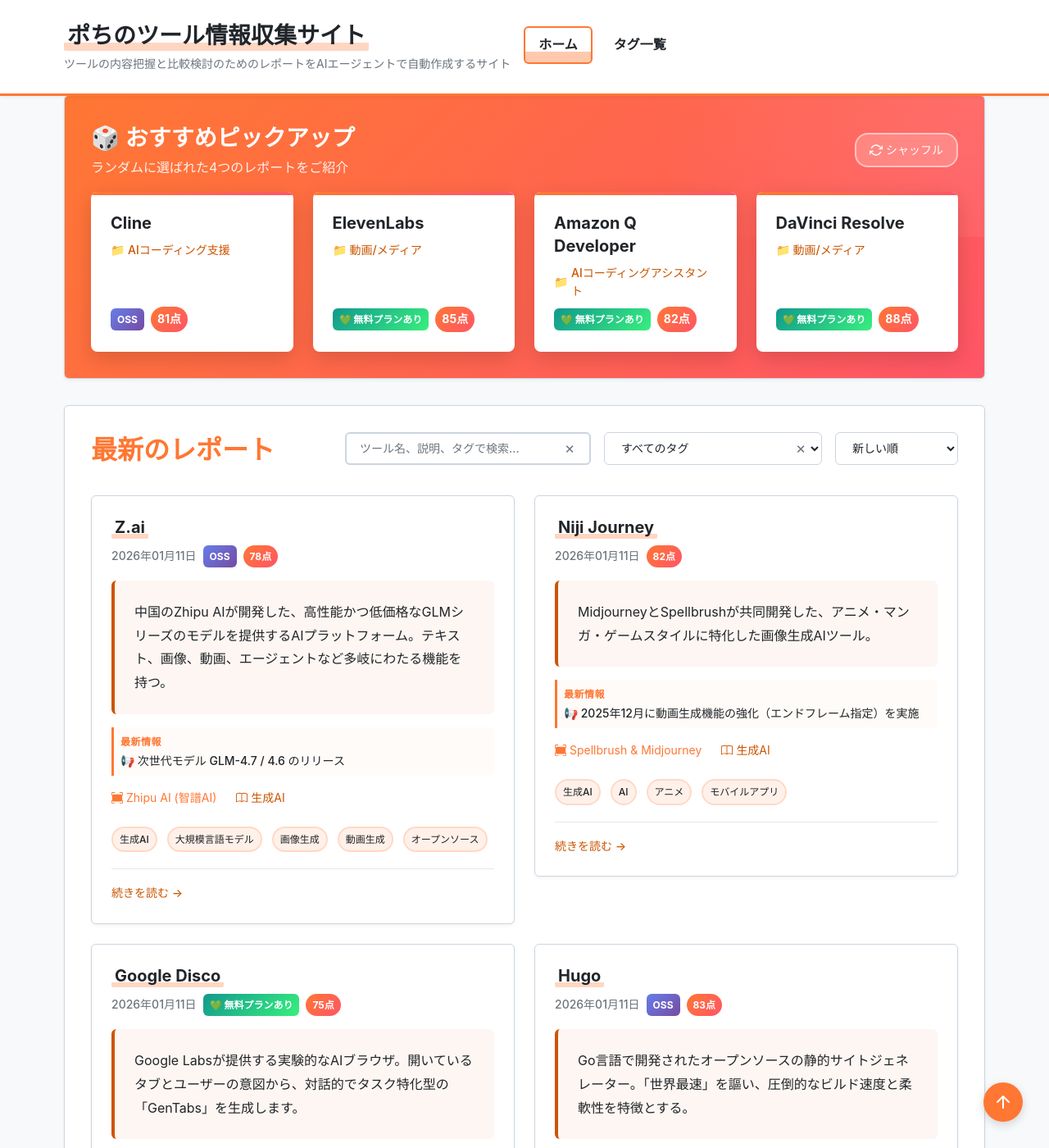
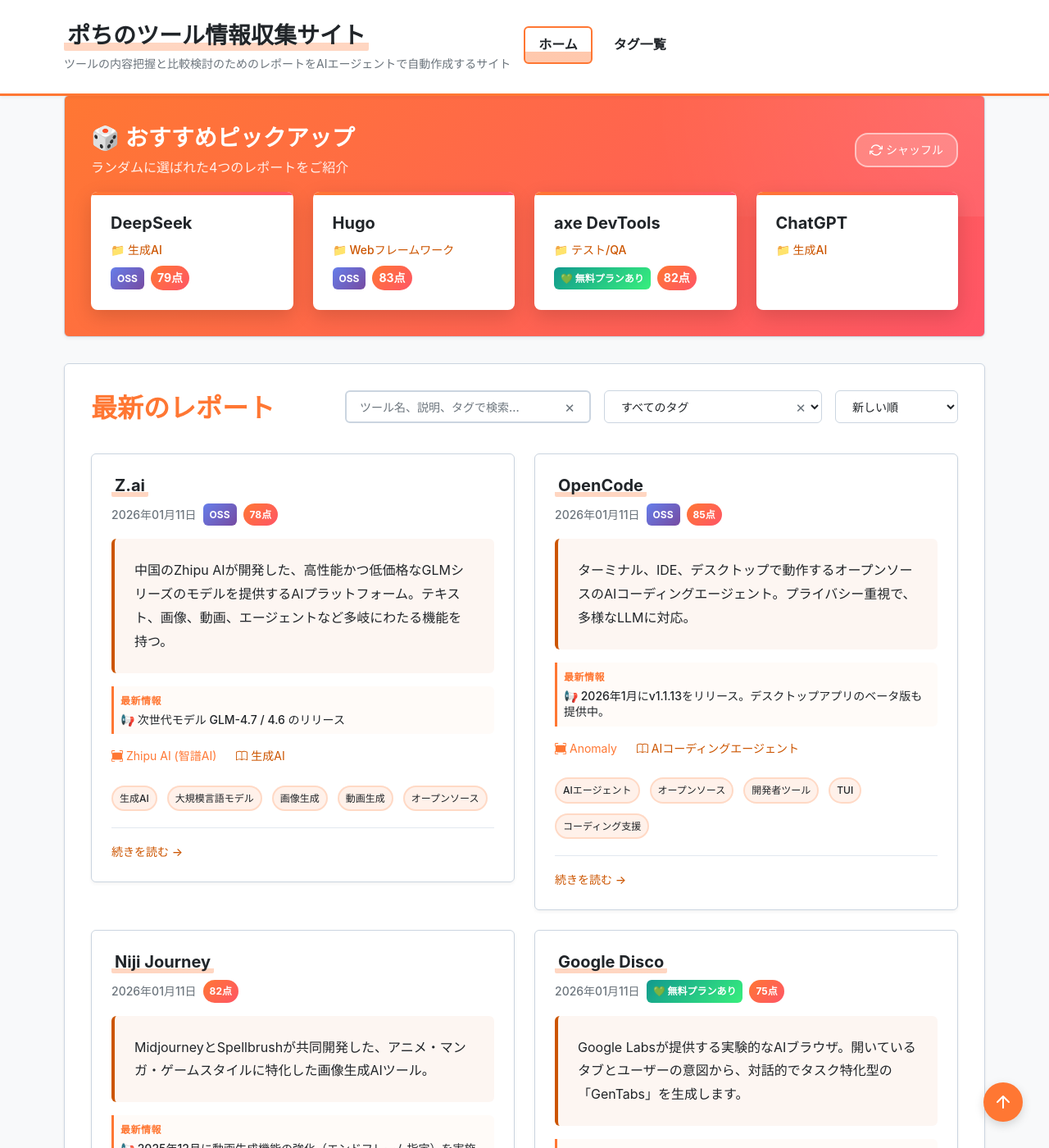
Before and after one commit to aegisfleet/tool-survey-report, a Jekyll site: the page built from index.md, in a window 1280 px wide and 1400 px high, scrolled down 656 px. Shown: the whole window at 82% size. Built offline with Jekyll 4.4.1, drawn with Linux system fonts in a browser that asks for light colours; part of the change alters nothing that is shown.

Commit message:
Add OpenCode report (#388)
- Added `_reports/opencode.md`
- Updated `_reports/claude.md` and `_reports/github-copilot.md` to include OpenCode in related tools

Co-authored-by: google-labs-jules[bot] <161369871+google-labs-jules[bot]@users.noreply.github.com>

```diff
--- a/_reports/claude.md
+++ b/_reports/claude.md
@@ -21,6 +21,7 @@ relationships:
     - "Rakuten AI"
     - "Mobile Next"
     - "DeepSeek"
+    - "OpenCode"
 ---
 
 # **Claude 調査レポート**
--- a/_reports/github-copilot.md
+++ b/_reports/github-copilot.md
@@ -60,6 +60,7 @@ relationships:
     - "CodeRabbit"
     - "Amazon Q Developer"
     - "OpenAI Codex (CLI)"
+    - "OpenCode"
     - "Devin"
     - "Microsoft 365 Copilot"
 ---
--- /dev/null
+++ b/_reports/opencode.md
@@ -0,0 +1,189 @@
+---
+title: "OpenCode 調査レポート"
+tool_name: "OpenCode"
+tool_reading: "オープンコード"
+category: "AIコーディングエージェント"
+developer: "Anomaly"
+official_site: "https://opencode.ai/"
+date: "2026-01-11"
+last_updated: "2026-01-11"
+tags:
+  - "AIエージェント"
+  - "オープンソース"
+  - "開発者ツール"
+  - "TUI"
+  - "コーディング支援"
+description: "ターミナル、IDE、デスクトップで動作するオープンソースのAIコーディングエージェント。プライバシー重視で、多様なLLMに対応。"
+
+quick_summary:
+  has_free_plan: true
+  is_oss: true
+  starting_price: "無料"
+  target_users:
+    - "開発者"
+    - "エンジニアリングチーム"
+    - "OSSコントリビューター"
+  latest_highlight: "2026年1月にv1.1.13をリリース。デスクトップアプリのベータ版も提供中。"
+  update_frequency: "高"
+
+evaluation:
+  score: 85
+  base_score: 70
+  plus_points:
+    - point: 5
+      reason: "オープンソースであり無料で全機能が利用可能"
+    - point: 5
+      reason: "75以上のLLMプロバイダーに対応し、ローカルLLMも利用可能"
+    - point: 3
+      reason: "プライバシー重視でコードデータを保存しない設計"
+    - point: 2
+      reason: "TUI、GUI、IDE拡張と柔軟な利用形態を提供"
+  minus_points:
+  summary: "オープンソースで柔軟性が高く、プライバシーにも配慮された強力なAIコーディングエージェント。コストパフォーマンスと自由度で非常に優れている。"
+
+links:
+  github: "https://github.com/anomalyco/opencode"
+  documentation: "https://opencode.ai/docs"
+relationships:
+  parent: ""
+  children: []
+  related_tools:
+    - "Claude"
+    - "GitHub Copilot"
+---
+
+# **OpenCode 調査レポート**
+
+## **1. 基本情報**
+
+* **ツール名**: OpenCode
+* **ツールの読み方**: オープンコード
+* **開発元**: Anomaly
+* **公式サイト**: [https://opencode.ai/](https://opencode.ai/)
+* **関連リンク**:
+  * GitHub: [https://github.com/anomalyco/opencode](https://github.com/anomalyco/opencode)
+  * ドキュメント: [https://opencode.ai/docs](https://opencode.ai/docs)
+  * Discord: [https://discord.gg/opencode](https://discord.gg/opencode)
+* **カテゴリ**: AIコーディングエージェント
+* **概要**: OpenCodeは、ターミナル、IDE、またはデスクトップアプリとして動作するオープンソースのAIコーディングエージェントです。75以上のLLMプロバイダーに対応し、LSP（Language Server Protocol）の統合やマルチセッション機能を備え、プライバシーを重視した設計が特徴です。
+
+## **2. 目的と主な利用シーン**
+
+* **解決する課題**:
+  * 特定のLLMプロバイダーへの依存（ベンダーロックイン）の回避。
+  * コーディング作業におけるコンテキスト切り替えの削減。
+  * プライバシー要件の厳しい環境でのAIエージェントの利用。
+* **想定利用者**:
+  * ソフトウェアエンジニア、開発者。
+  * 特定のモデル（Claude, GPT, ローカルLLMなど）を使い分けたいユーザー。
+  * ターミナル操作を好む上級ユーザー。
+* **利用シーン**:
+  * **機能開発**: `build` エージェントを使用した新機能の実装やリファクタリング。
+  * **コード解析**: `plan` エージェントを使用した読み取り専用モードでのコードベース調査。
+  * **ペアプログラミング**: セッションリンクを共有してのコラボレーション。
+  * **複雑な検索**: `@general` サブエージェントを使用した多段階の調査タスク。
+
+## **3. 主要機能**
+
+* **マルチインターフェース**: TUI（ターミナルUI）、デスクトップアプリ（ベータ）、IDE拡張として利用可能。
+* **モデル非依存 (Any Model)**: Claude、GPT、Gemini、ローカルモデルなど、75以上のプロバイダーに対応。
+* **LSP統合**: 言語に合わせて適切なLSPを自動的にロードし、正確なコード補完やナビゲーションを実現。
+* **マルチセッション**: 同じプロジェクト上で複数のエージェントを並行して稼働させることが可能。
+* **OpenCode Zen**: コーディングエージェント向けに最適化・検証されたモデルを提供するゲートウェイサービス。
+* **クライアント/サーバーアーキテクチャ**: ローカルでサーバーを動かし、リモートから操作するといった柔軟な構成が可能。
+* **セッション共有**: セッションへのリンクを生成し、参照やデバッグのために共有可能。
+* **プライバシー保護**: コードやコンテキストデータを保存しない「プライバシーファースト」設計。
+
+## **4. 特徴・強み (Pros)**
+
+* **完全なオープンソース**: MITライセンスで公開されており、透明性が高く、カスタマイズが容易。
+* **高い自由度**: 特定のAIモデルに縛られず、コストや性能に応じて最適なモデルを選択できる。
+* **TUIへの注力**: Vim/Neovimユーザーやターミナル中心の開発者にとって親和性が高いインターフェース。
+* **コスト効率**: ツール自体は無料であり、モデル利用料も「OpenCode Zen」を通じたパススルー価格（原価）で利用可能。
+
+## **5. 弱み・注意点 (Cons)**
+
+* **設定の複雑さ**: 多くのオプションがある反面、初心者には初期設定やモデル選択がやや複雑に感じる可能性がある。
+* **日本語対応**: UIやドキュメントは主に英語であり、日本語での利用には一部制限がある可能性がある（AIモデル自体は日本語対応可能）。
+* **ベータ機能**: デスクトップアプリなど一部の機能はベータ版であり、安定性に課題がある場合がある。
+
+## **6. 料金プラン**
+
+| プラン名 | 料金 | 主な特徴 |
+|---------|------|---------|
+| **Open Source** | 無料 | ツール本体は無料。自分のAPIキーを使用可能。 |
+| **OpenCode Zen** | 従量課金 | 最適化されたモデルへのアクセス。パススルー価格（原価）+ 処理手数料のみ。 |
+
+* **課金体系**: ツール利用は無料。AIモデルの利用料は、各プロバイダーに直接支払うか、OpenCode Zenを通じて従量課金で支払う。
+* **無料トライアル**: OpenCode Zenでは、一部のモデル（Grok Code Fast 1, GLM 4.7など）が期間限定で無料で提供されている場合がある。
+
+## **7. 導入実績・事例**
+
+* **GitHubスター数**: 60,800以上（2026年1月時点）と非常に高い人気を誇る。
+* **月間利用者数**: 公式サイトによると、毎月65万人以上の開発者が利用。
+* **コントリビューター**: 500人以上のコントリビューターが開発に参加。
+
+## **8. サポート体制**
+
+* **ドキュメント**: 公式ドキュメントが充実しており、インストールから高度な設定まで網羅されている。
+* **コミュニティ**: DiscordコミュニティやGitHub Discussionsが活発で、開発者間の交流が行われている。
+* **公式サポート**: オープンソースプロジェクトであるため、企業向けエンタープライズサポートについては別途問い合わせが必要（公式サイトにEnterpriseリンクあり）。
+
+## **9. 連携機能 (API・インテグレーション)**
+
+* **API**: OpenCode Zen APIを通じて、最適化されたモデルエンドポイントを提供。
+* **外部サービス連携**:
+  * **LLMプロバイダー**: OpenAI, Anthropic, Google Gemini, Ollama (ローカル) など多数。
+  * **エディタ**: VS Code (IDE拡張)、各種ターミナル。
+
+## **10. セキュリティとコンプライアンス**
+
+* **データ管理**: ユーザーのコードやコンテキストデータはOpenCodeのサーバーには保存されない（プライバシーファースト）。
+* **認証**: OpenCode Zenの利用にはGitHubアカウント等での認証が必要。
+* **準拠規格**: 具体的な認証取得情報は公開されていないが、データ保持ゼロポリシーを掲げている。
+
+## **11. 操作性 (UI/UX) と学習コスト**
+
+* **UI/UX**: ターミナルベースのUI (TUI) はキーボード操作に最適化されており、開発者にとって効率的。デスクトップアプリも提供され、より一般的なGUI操作も可能。
+* **学習コスト**: 基本的なコマンド操作やエージェントの概念（`build` vs `plan`）を理解する必要があるが、開発者であれば習得は比較的容易。
+
+## **12. ユーザーの声（レビュー分析）**
+
+* **調査対象**: GitHub, 公式サイトの声, X (Twitter)
+* **総合評価**: GitHubでのスター数の多さが高い評価を裏付けている。
+* **ポジティブな評価**:
+  * 「オープンソースでここまで高機能なのは素晴らしい」
+  * 「ローカルLLMと組み合わせて完全プライベートな環境が作れる」
+  * 「TUIの操作感が快適で、マウスを使わずに作業が完結する」
+* **ネガティブな評価 / 改善要望**:
+  * 「設定ファイルが少し複雑」
+  * 「たまにエージェントがループに陥ることがある（モデル依存）」
+* **特徴的なユースケース**:
+  * セキュリティ制約の厳しい企業内での、ローカルLLMを用いた自律型コーディング環境の構築。
+
+## **13. 直近半年のアップデート情報**
+
+* **2026-01-11**: v1.1.13 リリース。バグ修正と安定性向上。
+* **2025-12**: デスクトップアプリ（ベータ版）のリリース。
+* **2025-11**: OpenCode Zen（モデルゲートウェイサービス）のベータ公開。
+* **2025-10**: マルチセッション機能とLSP統合の強化。
+
+(出典: GitHub Releases, 公式ブログ)
+
+## **14. 類似ツールとの比較**
+
+| ツール名 | 特徴 | 強み | 弱み | 選択肢となるケース |
+|---------|------|------|------|------------------|
+| **OpenCode** | OSS, TUI重視, マルチモデル | 無料、プロバイダー非依存、高カスタマイズ性 | 設定がやや複雑、日本語UIなし | コストを抑えたい、特定のモデルに依存したくない、TUIが好き |
+| **Claude Code** | Anthropic公式, 高性能 | Claudeモデルに最適化、使いやすさ | クローズドソース、Claudeのみ | Claudeの性能を最大限に引き出したい場合 |
+| **GitHub Copilot** | IDE統合, プラットフォーム | 圧倒的な普及率、GitHubとの深い連携 | 有料、エージェント機能は限定的 | 既存のGitHubワークフローに統合したい場合 |
+| **Cursor** | AIネイティブエディタ | エディタ全体がAI統合、UXが優れる | エディタ移行が必要、独自モデル依存 | エディタごとの乗り換えを検討できる場合 |
+
+## **15. 総評**
+
+* **総合的な評価**: OpenCodeは、オープンソースのAIコーディングエージェントとして決定版と言える完成度と人気を誇っています。特定のベンダーにロックインされることなく、最新・最強のモデル（Claude 3.5 Sonnetなど）やローカルモデルを自由に組み合わせて利用できる点が最大の魅力です。
+* **推奨されるチームやプロジェクト**:
+  * コストを抑えつつ高性能なAIエージェントを導入したいスタートアップや個人開発者。
+  * セキュリティポリシーにより、データが外部に保存されることを懸念する企業。
+  * ターミナルでの作業を主とするインフラエンジニアやバックエンドエンジニア。
+* **選択時のポイント**: 「GUIかTUIか」「統合型か独立型か」がポイントになります。エディタ体験そのものを変えたい場合はCursorなどが競合になりますが、既存の環境（ターミナルやVS Code）に強力なエージェントを追加したい場合、OpenCodeは最適解の一つです。
```
